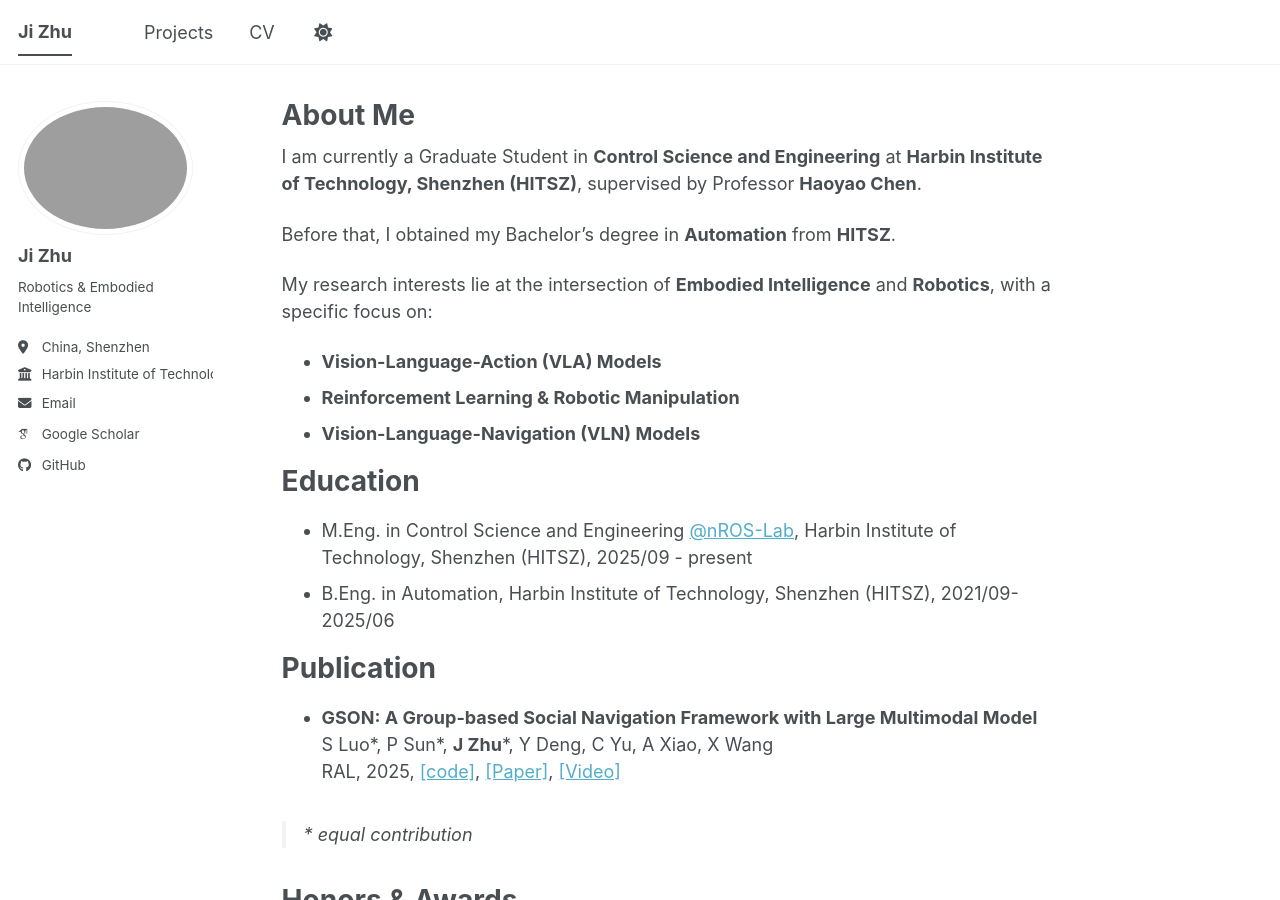
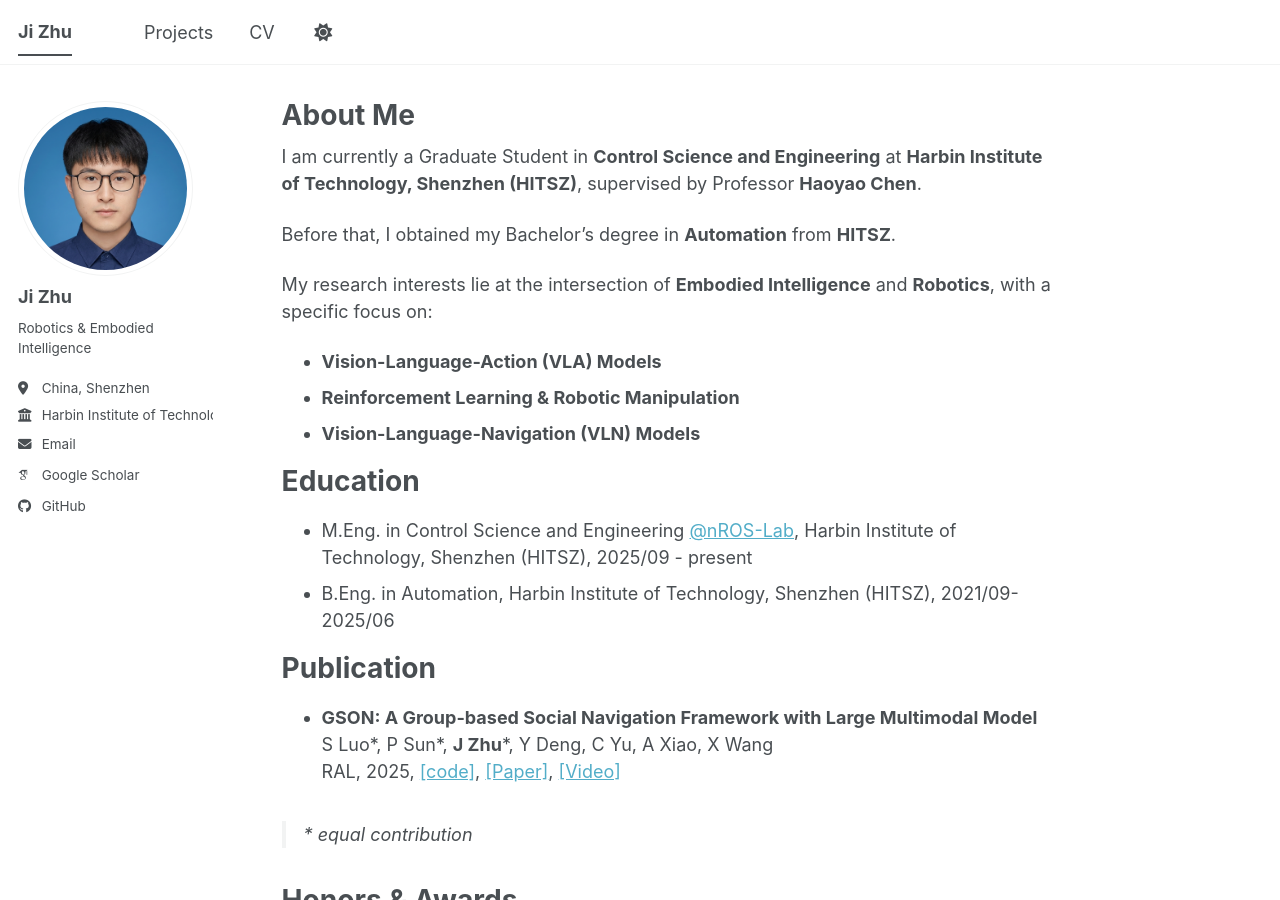
Before and after one commit to qitanda/qitanda.cn, a Jekyll site: the page built from _pages/about.md, in a window 1280 px wide and 900 px high. Built offline with Jekyll 4.4.1, drawn with Linux system fonts in a browser that asks for light colours; some web fonts are replaced; a script bundle is joined from its source files by our own code; library files that are not in the unit come from our copies.

Commit message:
add me800*800.png

```diff
--- a/_config.yml
+++ b/_config.yml
@@ -23,7 +23,7 @@ repository               : "academicpages/academicpages.github.io"
 #               Additional customization can be done by editing /_includes/author-profile.html
 author:
   # Biographic information
-  avatar           : "me.png"
+  avatar           : "me800*800.png"
   name             : "Ji Zhu"
   pronouns         : # example: "she/her"
   bio              : "Robotics & Embodied Intelligence"
```
Also changed, not shown: images/me800*800.png (added).
